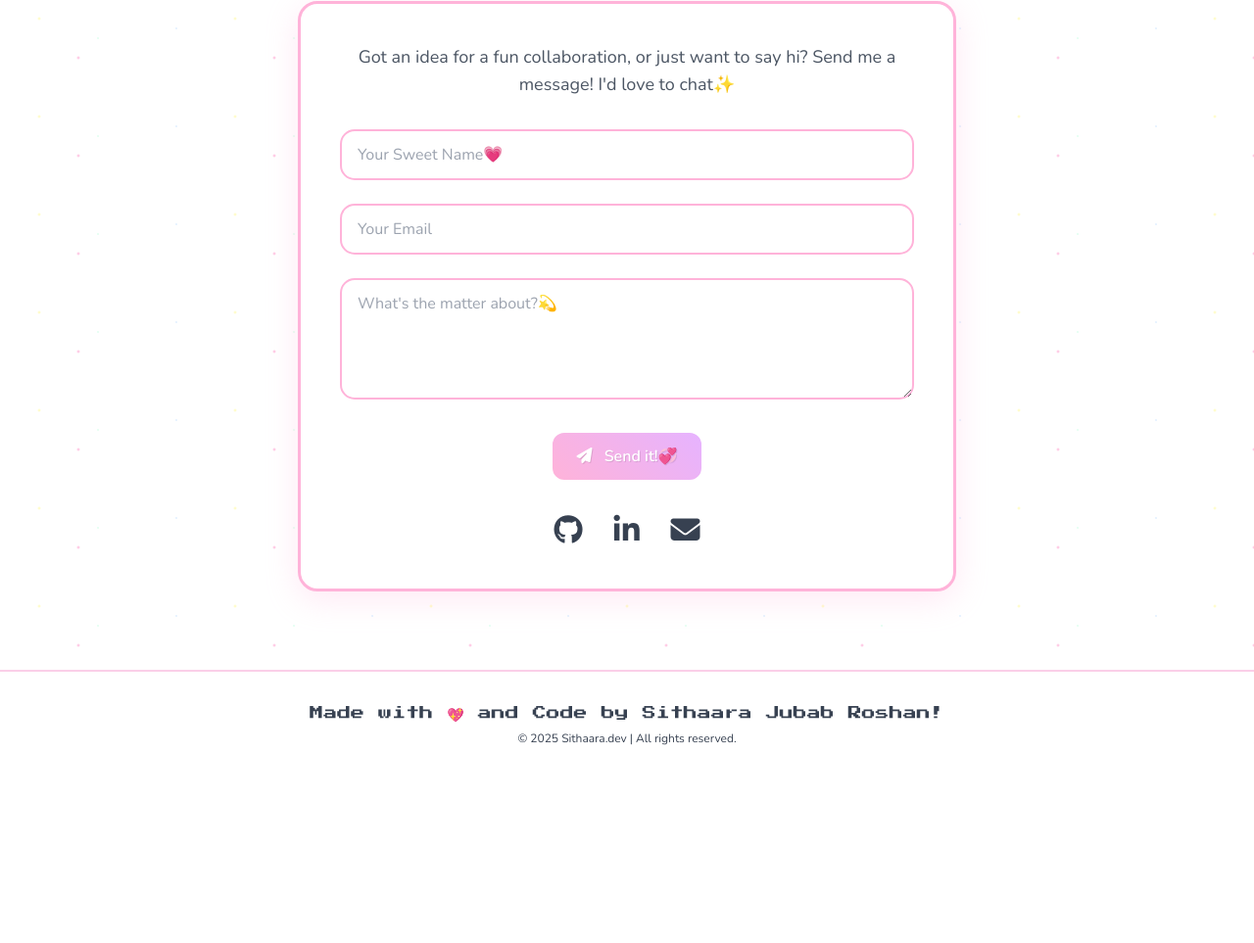
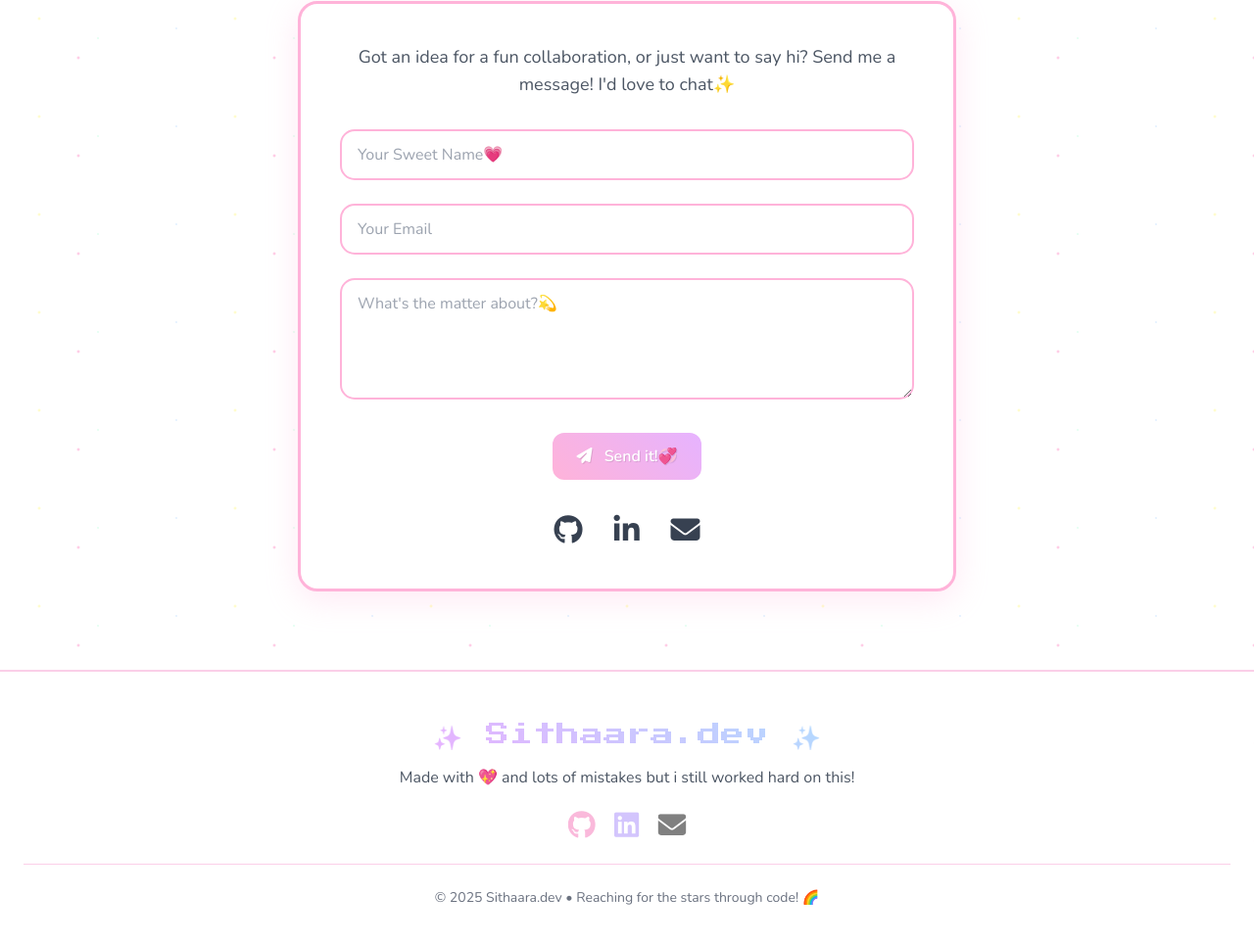
Before and after one commit to sithaara-haveline/sithaara5-portfolio, a plain HTML site: page index.html in a window 1280 px wide. Shown: the part 5311-6274 px from the top of the page at 98% size. Before the commit the page ends 6105 px from the top, so only its background shows below. Drawn offline with nearby package versions, Linux system fonts and the light colour scheme.

Commit message:
starry trail

```diff
--- a/index.html
+++ b/index.html
@@ -3,7 +3,7 @@
 <head>
     <meta charset="UTF-8">
     <meta name="viewport" content="width=device-width, initial-scale=1.0">
-    <title>✨ An AI Engineer's Portfolio ✨</title>
+    <title>✨SJR- AI engineer✨</title>
     <link rel="icon" type="image/png" href="https://static.vecteezy.com/system/resources/thumbnails/023/611/570/small/pixel-heart-isolated-pink-png.png">
     <link href="https://cdn.jsdelivr.net/npm/tailwindcss@2.2.19/dist/tailwind.min.css" rel="stylesheet">
     <link rel="stylesheet" href="https://cdn.jsdelivr.net/npm/@fortawesome/fontawesome-free@6.4.0/css/all.min.css">
@@ -744,21 +744,43 @@
                 <div class="mt-8 text-center space-x-6 text-3xl">
                     <a href="https://github.com/sithaara-haveline" target="_blank" class="text-gray-700 hover:text-purple-500 transition duration-300"><i class="fab fa-github"></i></a>
                     <a href="www.linkedin.com/in/sithaara-jubab" target="_blank" class="text-gray-700 hover:text-blue-500 transition duration-300"><i class="fab fa-linkedin-in"></i></a>
-                    <a href="mailto:Sithara.jubab@gmail.com" class="text-gray-700 hover:text-pink-500 transition duration-300"><i class="fas fa-envelope"></i></a>
+                    <a href="mailto:jubabsithaara@gmail.com" class="text-gray-700 hover:text-pink-500 transition duration-300"><i class="fas fa-envelope"></i></a>
                 </div>
             </div>
         </div>
     </section>
 
-    <footer class="py-8 text-center text-gray-700 bg-white bg-opacity-90 backdrop-filter backdrop-blur-lg border-t-2 border-pink-200">
-        <div class="container mx-auto px-6">
-            <p class="pixel-font text-sm">
-                Made with 💖 and Code by Sithaara Jubab Roshan!
-            </p>
-            <p class="text-xs mt-2">
-                &copy; 2025 Sithaara.dev | All rights reserved.
-            </p>
+   <footer class="py-12 bg-white bg-opacity-90 backdrop-filter backdrop-blur-lg border-t-2 border-pink-200">
+        <div class="container mx-auto px-6 text-center">
+            <div class="mb-6">
+                <div class="pixel-font text-2xl rainbow-text mb-4">
+                    ✨ Sithaara.dev ✨
+                </div>
+                <p class="text-gray-600">
+                    Made with 💖 and lots of mistakes but i still worked hard on this!
+                </p>
+            </div>
+
+            <div class="flex justify-center space-x-6 mb-6">
+                <a href="https://github.com/sithaara-haveline" target="_blank" title="GitHub">
+                    <i class="fab fa-github text-pink-400 text-2xl hover:text-pink-600 transition-colors sparkle"></i>
+                </a>
+                <a href="www.linkedin.com/in/sithaara-jubab" target="_blank" title="LinkedIn">
+                    <i class="fab fa-linkedin text-purple-400 text-2xl hover:text-purple-600 transition-colors sparkle"></i>
+                </a>
+                <a href="mailto:u2408077@rajagiri.edu.in" title="Email">
+                    <i class="fas fa-envelope text-mint-400 text-2xl hover:text-mint-600 transition-colors sparkle"></i>
+                </a>
+            </div>
+
+            <div class="border-t border-pink-200 pt-6">
+                <p class="text-gray-500 text-sm">
+                    © 2025 Sithaara.dev • Reaching for the stars through code! 🌈
+                </p>
+            </div>
         </div>
     </footer>
+
+    <script src="main.js"></script>
 </body>
 </html>
```
